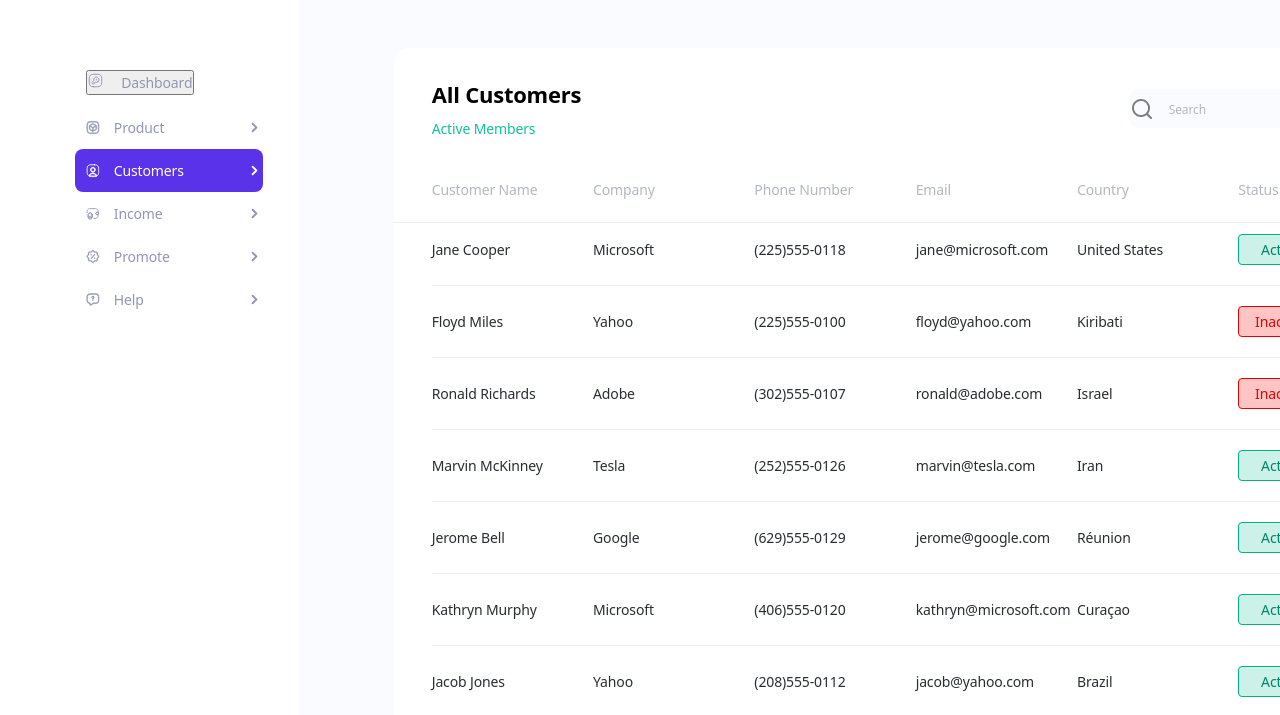
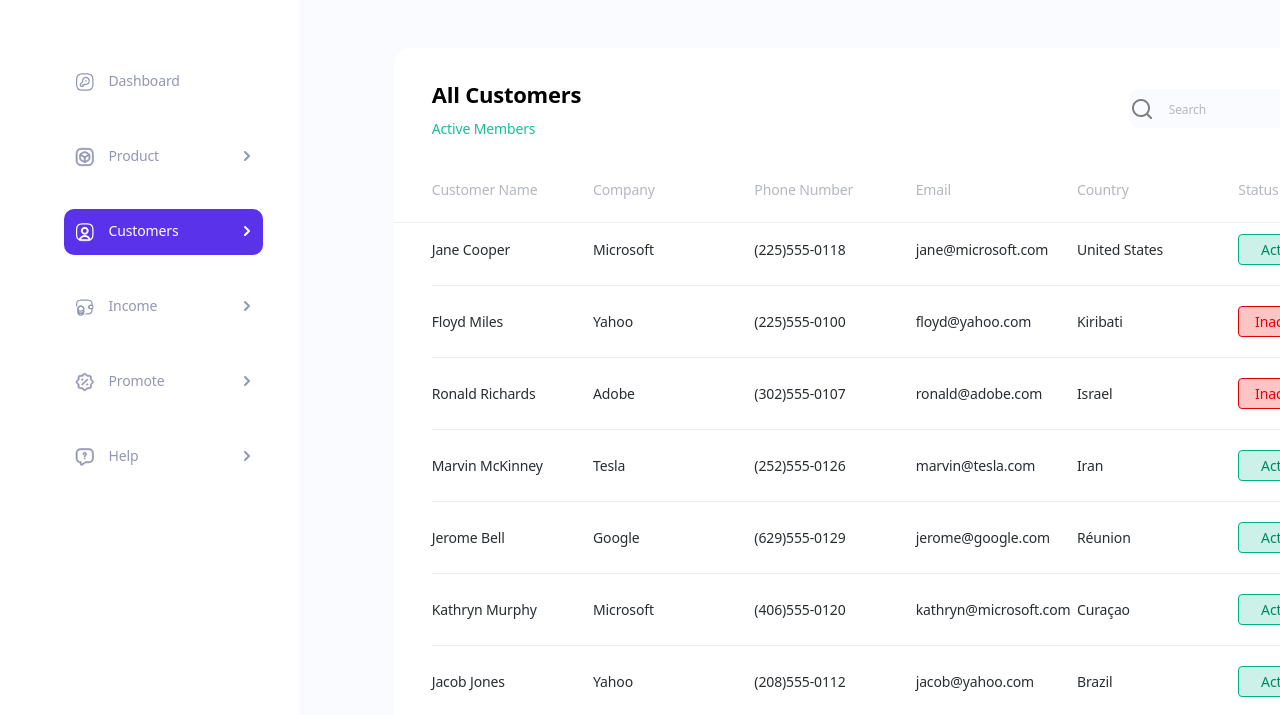
Before and after one commit to Mariia-Petlovana-91/testTask, a plain HTML site: page index.html in a window 1280 px wide. Shown: the part 80-795 px from the top of the page. Drawn offline with nearby package versions, Linux system fonts and the light colour scheme.

Commit message:
finishingWorks

```diff
--- a/index.html
+++ b/index.html
@@ -6,10 +6,10 @@
 	<meta name="viewport" content="width=device-width, initial-scale=1.0">
 	<title>Customers</title>
 	<link rel="stylesheet" href="https://cdnjs.cloudflare.com/ajax/libs/modern-normalize/1.0.0/modern-normalize.min.css ">
-	<link rel="stylesheet" href="/style.css">
 	<link rel="preconnect" href="https://fonts.googleapis.com">
       <link rel="preconnect" href="https://fonts.gstatic.com" crossorigin>
       <link rel="stylesheet" href="https://fonts.googleapis.com/css2?family=Poppins:wght@400;500;600&display=swap">
+	<link rel="stylesheet" href="/style.css">
 </head>
 <body>
 	<!-- Menu section -->
@@ -29,74 +29,81 @@
 
 		     <ul class="menu__navList" role="ul">
 			     <li class="menu__navItem ">
-				<button type="button">
-					<svg width="15" height="15">
+				<button class="menu__navBtn" type="button">
+					<svg width="24" height="24">
 						<use class="" href="./img/sprite.svg#icon-key-square"> </use>
 					</svg>
-					<a class=" menu__navLink" href="Dashboard">Dashboard</a>
+					<div class="menu__navLinkEl">
+						 <span role="text">Dashboard</span>
+					</div>
 				</button>
-
 			     </li>
 			     <li class="menu__navItem ">
-				     <svg width="15" height="15">
+				<button class="menu__navBtn" type="button">
+                             <svg width="24" height="24">
 					     <use class="" href="./img/sprite.svg#icon-product"> </use>
 				     </svg>
 				     <div class="menu__navLinkEl">
-					  <a class=" menu__navLink" href="Product">Product</a>
-					  <svg width="15" height="15">
+					  <span role="text">Product</span>
+					  <svg width="16" height="16">
 						<use class="" href="./img/sprite.svg#icon-chevron-right"> </use>
 					  </svg>
 				     </div>
-
+				</button>
 			     </li>
-			     <li class="menu__navItem  menu__navItem--current">
-				     <svg width="15" height="15">
+			     <li class="menu__navItem">
+				<button class="menu__navBtn menu__navBtn--current" type="button">
+					<svg width="24" height="24">
 						<use class="" href="./img/sprite.svg#icon-customers"> </use>
 					</svg>
 					<div class="menu__navLinkEl">
-					     <a class=" menu__navLink" href="#customers">Customers</a>
-					     <svg width="15" height="15">
+						<span role="text">Customers</span>
+						<svg width="16" height="16">
 							<use class="" href="./img/sprite.svg#icon-chevron-right"> </use>
 					     </svg>
 					</div>
+				</button>
 			     </li>
 			     <li class="menu__navItem ">
-				     <svg width="15" height="15">
+				<button class="menu__navBtn"type="button">
+					<svg width="24" height="24">
 						<use class="" href="./img/sprite.svg#icon-income"> </use>
 					</svg>
 					<div class="menu__navLinkEl">
-					   <a class=" menu__navLink" href="Income">Income</a>
-					  <svg width="15" height="15">
+					   <span role="text">Income</span>
+					   <svg width="16" height="16">
 						 <use class="" href="./img/sprite.svg#icon-chevron-right"> </use>
 					   </svg>
 					</div>
-
+				</button>
 			     </li>
 			     <li class="menu__navItem ">
-				     <svg width="15" height="15">
+				<button class="menu__navBtn" type="button">
+					<svg width="24" height="24">
 						<use class="" href="./img/sprite.svg#icon-promote"> </use>
 					</svg>
 					<div class="menu__navLinkEl">
-					     <a class=" menu__navLink" href="Promote">Promote</a>
-					     <svg width="15" height="15">
+						<span role="text">Promote</span>
+						<svg width="16" height="16">
 							<use class="" href="./img/sprite.svg#icon-chevron-right"> </use>
 						</svg>
 					</div>
-
+				</button>
 			     </li>
 			     <li class="menu__navItem ">
-				     <svg width="15" height="15">
+				<button class="menu__navBtn" type="button">
+					<svg width="24" height="24">
 						<use class="" href="./img/sprite.svg#icon-help"> </use>
 					</svg>
 					<div class="menu__navLinkEl">
-						<a class=" menu__navLink" href="Help">Help</a>
-						<svg width="15" height="15">
+						<span role="text">Help</span>
+						<svg width="16" height="16">
 							<use class="" href="./img/sprite.svg#icon-chevron-right"> </use>
 						</svg>
 					</div>
+				</button>
 			     </li>
 		     </ul>
-
 		</div>
 
 
@@ -117,22 +124,22 @@
 	 </section>
 
 	<!-- Customers secton -->
-	<section class="customers" id="customers">
+	<section class="customers">
 
 		<p class="customers__salute">Hello Evano 👋🏼,</p>
 		<hr noshade="" size="1px" color="#EEEEEE" >
 		<div class="customers__table">
 
 			<div class="customers__tableInfo">
-				<div class="customers__tableInfoText">
+				<div class="">
 					<h1 class="customers__title">All Customers</h1>
 					<p class="customers__titleText">Active Members</p>
 				</div>
 				<input class="customers__input" type="text" placeholder="Search">
 			</div>
 			<table class="table">
-				<thead class="table__head">
-					<tr class="table__row">
+				<thead class="">
+					<tr class="">
 						<th class="table__headRow">Customer Name</th>
 						<th class="table__headRow">Company</th>
 						<th class="table__headRow">Phone Number</th>
@@ -141,7 +148,7 @@
 						<th class="table__headRow">Status</th>
 					</tr>
 				</thead>
-				<tbody class="table__body" >
+				<tbody class="" >
 
 					<tr class="table__bodyRow">
 						<td class="table__bodyCell">Jane Cooper</td>
--- a/style.css
+++ b/style.css
@@ -14,11 +14,6 @@
 
 ul{
 	list-style: none;
-}
-
- a{
-  text-decoration: none;
-  cursor: pointer;
 }
 
  svg{
@@ -112,14 +107,55 @@ color: #838383;
 }
 
 .menu__navList{
-margin-left: 39px;
+ margin-left: 28px;
 }
 
 .menu__navItem{
-	padding: 11px 1px 11px 11px;
-      border-radius: 8px;
+margin-bottom: 29px;
+}
+
+.menu__navBtn{
 display: flex;
-	align-items: center;
+width: 100%;
+border: none;
+border-radius: 10px;
+font-weight: 500;
+font-size: 14px;
+line-height: 21px;
+letter-spacing: -0.01em;
+color: var(--mainColorMenu);
+background-color: #ffffff;
+padding: 11px 8px 11px 11px;
+}
+
+.menu__navBtn--current{
+	background-color: #5932EA;
+	color: #ffffff;
+}
+
+.menu__navBtn--current svg{
+	stroke: #ffffff;
+	color: #ffffff;
+	fill: #ffffff;
+}
+
+.menu__navBtn:hover, .menu__navBtn:focus{
+	background-color: #5932EA;
+	color: #ffffff;
+}
+
+.menu__navBtn:hover svg, .menu__navBtn:focus svg{
+	stroke: #ffffff;
+	color: #ffffff;
+	fill: #ffffff;
+}
+
+
+/* Desctop version */
+@media screen and (min-width: 480px) {
+	.menu__navItem:last-child{
+    margin-bottom: 0px;
+    }
     }
 
     .menu__navLinkEl{
@@ -127,47 +163,9 @@ margin-left: 39px;
 	    display: flex;
 	    align-items: center;
 	    justify-content: space-between;
+	    margin-left: 14px;
     }
 
-
-
-.menu__navItem--current{
-	background: #5932EA;
-
-}
-
-.menu__navItem--current svg{
-	stroke: white;
-	fill: white;
-	color: white;
-}
-
-.menu__navItem--current a{
-	color: white;
-}
-
-.menu__navItem:hover, .menu__navItem:focus{
-	background-color: #5932EA;
-}
-
-.menu__navItem:hover a, .menu__navItem:hover a {
-	color: white;
-}
-
-.menu__navItem:hover svg, .menu__navItem:focus svg{
-	stroke: white;
-	fill: white;
-	color: white;
-}
-
-.menu__navLink{
-font-weight: 500;
-font-size: 14px;
-line-height: 21px;
-letter-spacing: -0.01em;
-color: var(--mainColorMenu);
-margin-left: 14px;
-}
 
 .activeManager{
 	margin-left: 39px;
@@ -235,9 +233,24 @@ text-align: center;
 	}
     }
 
+
+    hr{
+	display: none;
+}
+
+/* Desctop version */
+@media screen and (min-width:480px){
+	hr{
+
+		position: absolute;
+		top: 294px;
+		display: block;
+		width: 1059px;
+	}
+}
+
 .customers__table{
 	background-color: #ffffff;
-	/* position: static; */
 }
 
 /* Desctop version */
@@ -317,21 +330,6 @@ color:var(--tableHeadRow);
 
 .table__bodyRow{
 	border-bottom: 1px solid #EEEEEE;
-}
-
-hr{
-	display: none;
-}
-
-/* Desctop version */
-@media screen and (min-width:480px){
-	hr{
-
-		position: absolute;
-		top: 294px;
-		display: block;
-		width: 1059px;
-	}
 }
 
 td {
```
Lines whose indentation alone changed are shown as unchanged.
